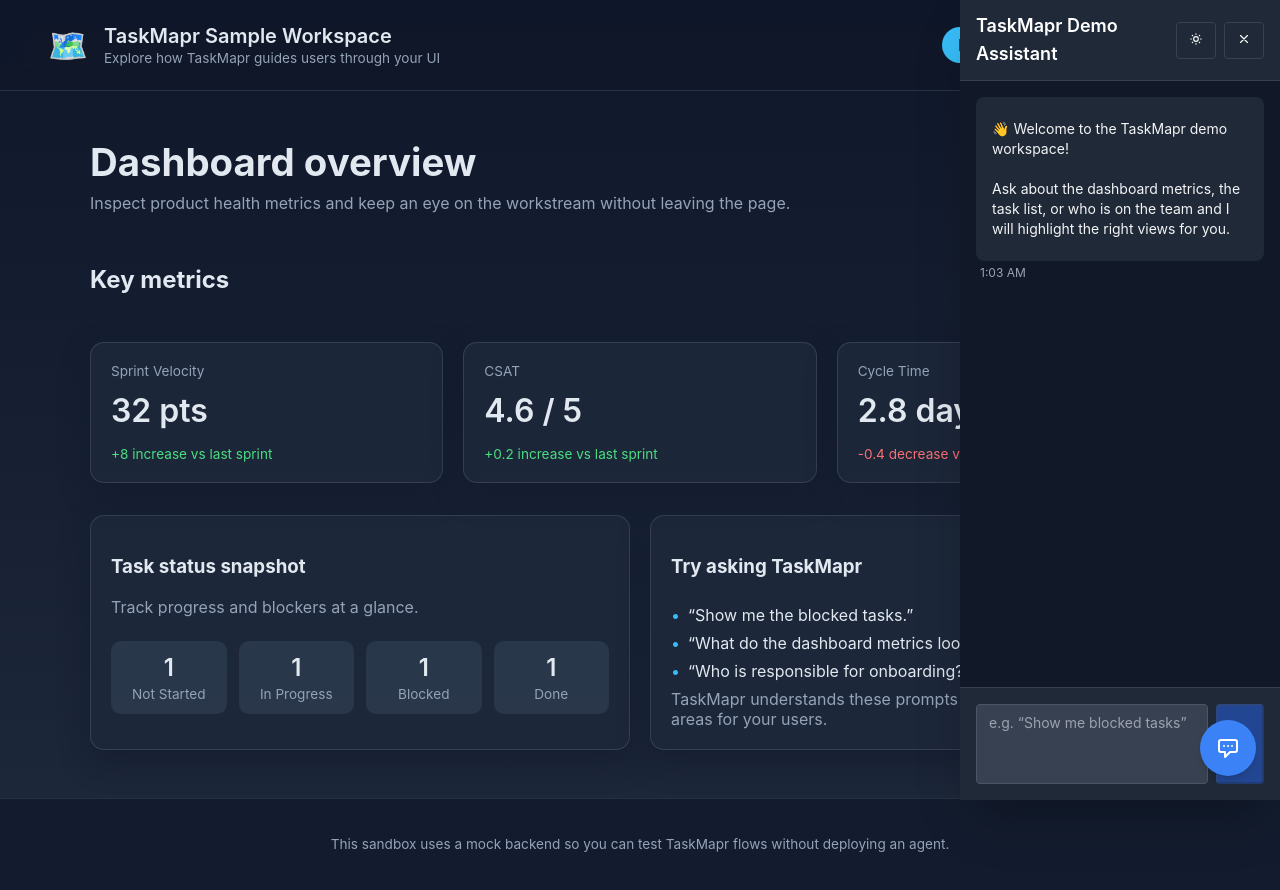
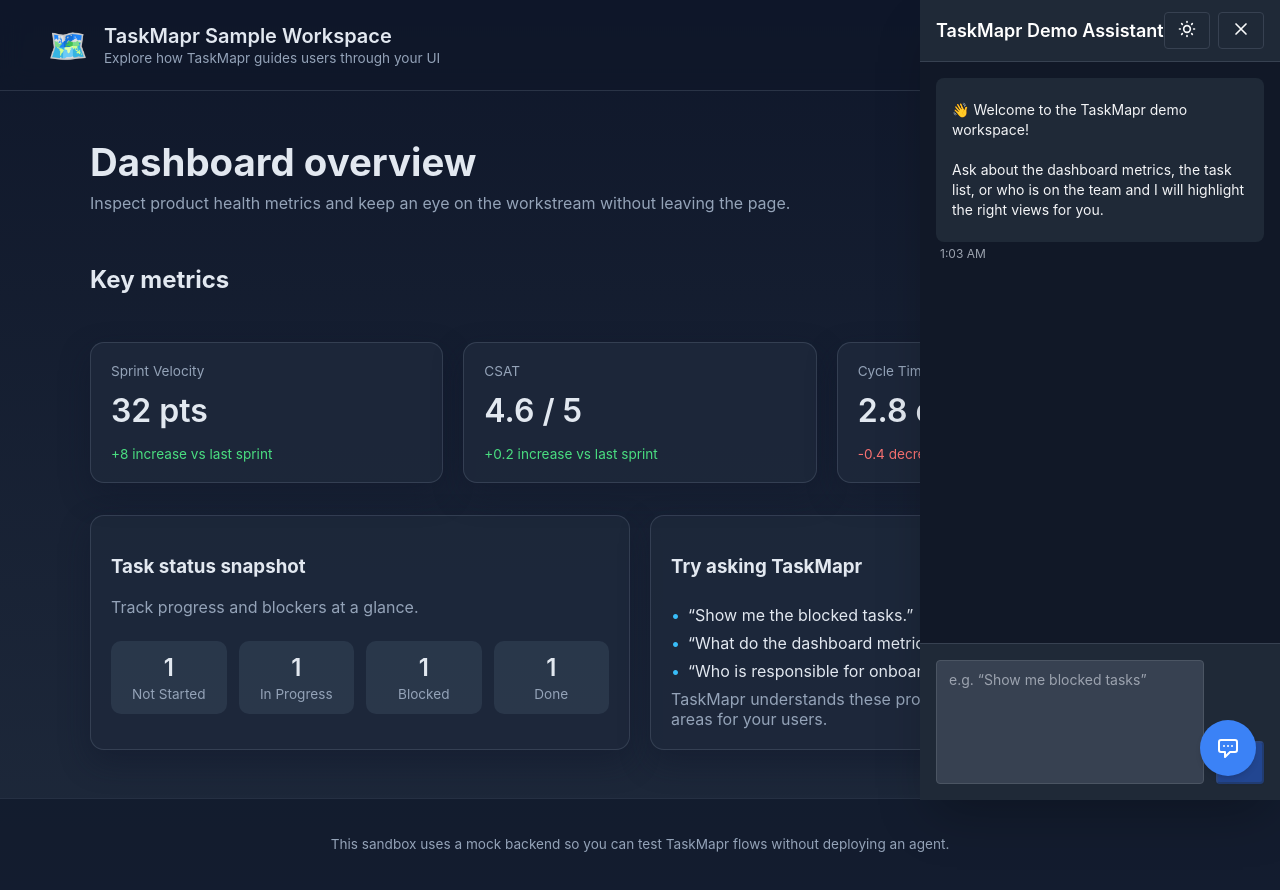
Before and after one commit to taskmapr/ui-overlay, a React (Vite) app: page /dashboard in a window 1280 px wide. Built offline with nearby package versions, Linux system fonts and the light colour scheme.

Commit message:
feat: expand overlay panel and composer

```diff
--- a/src/components/MessageInput.tsx
+++ b/src/components/MessageInput.tsx
@@ -24,14 +24,26 @@ export const MessageInput: React.FC<MessageInputProps> = ({
     }
   };
 
+  const lineCount = message.split('\n').length;
+  const dynamicHeight = Math.min(124 + (lineCount - 1) * 32, 240);
+  const sendButtonClassName = cn(
+    'px-5 py-3 rounded-lg bg-blue-600 text-white font-medium text-base',
+    'hover:bg-blue-700 transition-colors shadow-sm',
+    'disabled:opacity-50 disabled:cursor-not-allowed disabled:hover:bg-blue-600',
+    'focus:outline-none focus:ring-2 focus:ring-blue-500 focus:ring-offset-2',
+    theme === 'dark' ? 'focus:ring-offset-gray-800' : 'focus:ring-offset-gray-100'
+  );
+
   return (
-    <div className={cn(
-      "border-t p-4",
-      theme === 'dark'
-        ? 'border-gray-700 bg-gray-800'
-        : 'border-gray-300 bg-gray-100'
-    )}>
-      <div className="flex gap-2">
+    <div
+      className={cn(
+        'border-t px-5 py-6',
+        theme === 'dark'
+          ? 'border-gray-700 bg-gray-800'
+          : 'border-gray-300 bg-gray-100'
+      )}
+    >
+      <div className="flex gap-3 items-end">
         <textarea
           value={message}
           onChange={(e) => setMessage(e.target.value)}
@@ -41,30 +53,20 @@ export const MessageInput: React.FC<MessageInputProps> = ({
           rows={1}
           className={cn(
             'flex-1 resize-none rounded-md border',
-            'px-3 py-2 text-sm',
+            'px-4 py-4 text-base leading-relaxed',
             'focus:outline-none focus:ring-2 focus:ring-blue-500',
             'disabled:opacity-50 disabled:cursor-not-allowed',
-            'max-h-32 overflow-y-auto',
+            'max-h-56 overflow-y-auto',
             theme === 'dark'
               ? 'bg-gray-900 border-gray-600 text-white placeholder:text-gray-400'
               : 'bg-white border-gray-300 text-gray-900 placeholder:text-gray-500'
           )}
           style={{
-            minHeight: '80px',
-            height: Math.min(80 + (message.split('\n').length - 1) * 24, 200) + 'px'
+            minHeight: '124px',
+            height: `${dynamicHeight}px`,
           }}
         />
-        <button
-          onClick={handleSend}
-          disabled={!message.trim() || disabled}
-          className={cn(
-            'px-4 py-2 rounded-md bg-blue-600 text-white font-medium',
-            'hover:bg-blue-700 transition-colors',
-            'disabled:opacity-50 disabled:cursor-not-allowed disabled:hover:bg-blue-600',
-            'focus:outline-none focus:ring-2 focus:ring-blue-500 focus:ring-offset-2',
-            theme === 'dark' ? 'focus:ring-offset-gray-800' : 'focus:ring-offset-gray-100'
-          )}
-        >
+        <button onClick={handleSend} disabled={!message.trim() || disabled} className={sendButtonClassName}>
           <svg
             className="w-5 h-5"
             fill="none"
--- a/src/components/SelfContainedOverlay.tsx
+++ b/src/components/SelfContainedOverlay.tsx
@@ -31,7 +31,7 @@ export const SelfContainedOverlay: React.FC = () => {
   );
   const [isLoading, setIsLoading] = useState(false);
   const [isOpen, setIsOpen] = useState(false);
-  const [currentWidth, setCurrentWidth] = useState(320);
+  const [currentWidth, setCurrentWidth] = useState(360);
   const [isResizing, setIsResizing] = useState(false);
   const [theme, setTheme] = useState<'light' | 'dark'>('dark');
   const headerButtonStyles = useMemo<React.CSSProperties>(() => ({
@@ -89,8 +89,8 @@ export const SelfContainedOverlay: React.FC = () => {
   const showTimestamps = overlayConfig?.showTimestamps ?? true;
   const enableHighlighting = overlayConfig?.enableHighlighting ?? true;
   const resizable = true;
-  const minWidthPx = 280;
-  const maxWidthPx = 600;
+  const minWidthPx = 320;
+  const maxWidthPx = 640;
 
       // Handle streaming message updates via onMessageReceived callback
   useEffect(() => {
@@ -582,6 +582,7 @@ export const SelfContainedOverlay: React.FC = () => {
               fontWeight: 600,
               margin: 0,
               padding: 0,
+              color: theme === 'dark' ? '#ffffff' : '#111827',
             } as React.CSSProperties}
           >
             {title}
--- a/src/components/TaskMaprOverlay.tsx
+++ b/src/components/TaskMaprOverlay.tsx
@@ -10,9 +10,9 @@ export const TaskMaprOverlay: React.FC<TaskMaprOverlayProps> = ({
   placeholder = 'Type a message...',
   initialMessages = [],
   onSendMessage,
-  width = '320px',
-  minWidth = '280px',
-  maxWidth = '600px',
+  width = '360px',
+  minWidth = '320px',
+  maxWidth = '640px',
   resizable = true,
   defaultOpen = false,
   toggleButtonBottom = '24px',
--- a/src/styles/globals.css
+++ b/src/styles/globals.css
@@ -197,9 +197,9 @@
   left: auto !important;
   right: 0 !important;
   bottom: 0 !important;
-  width: 320px !important;
-  max-width: 320px !important;
-  min-width: 280px !important;
+  width: 360px !important;
+  max-width: 360px !important;
+  min-width: 320px !important;
   height: 100vh !important;
   max-height: 100vh !important;
   z-index: 99998 !important;
--- a/src/utils/fallbackCSS.ts
+++ b/src/utils/fallbackCSS.ts
@@ -89,8 +89,8 @@ export function injectFallbackCSS() {
       top: 0 !important;
       right: 0 !important;
       bottom: 0 !important;
-      width: 320px !important;
-      min-width: 280px !important;
+      width: 360px !important;
+      min-width: 320px !important;
       height: 100vh !important;
       background: var(--tm-sidebar-bg) !important;
       color: var(--tm-sidebar-text) !important;
```
